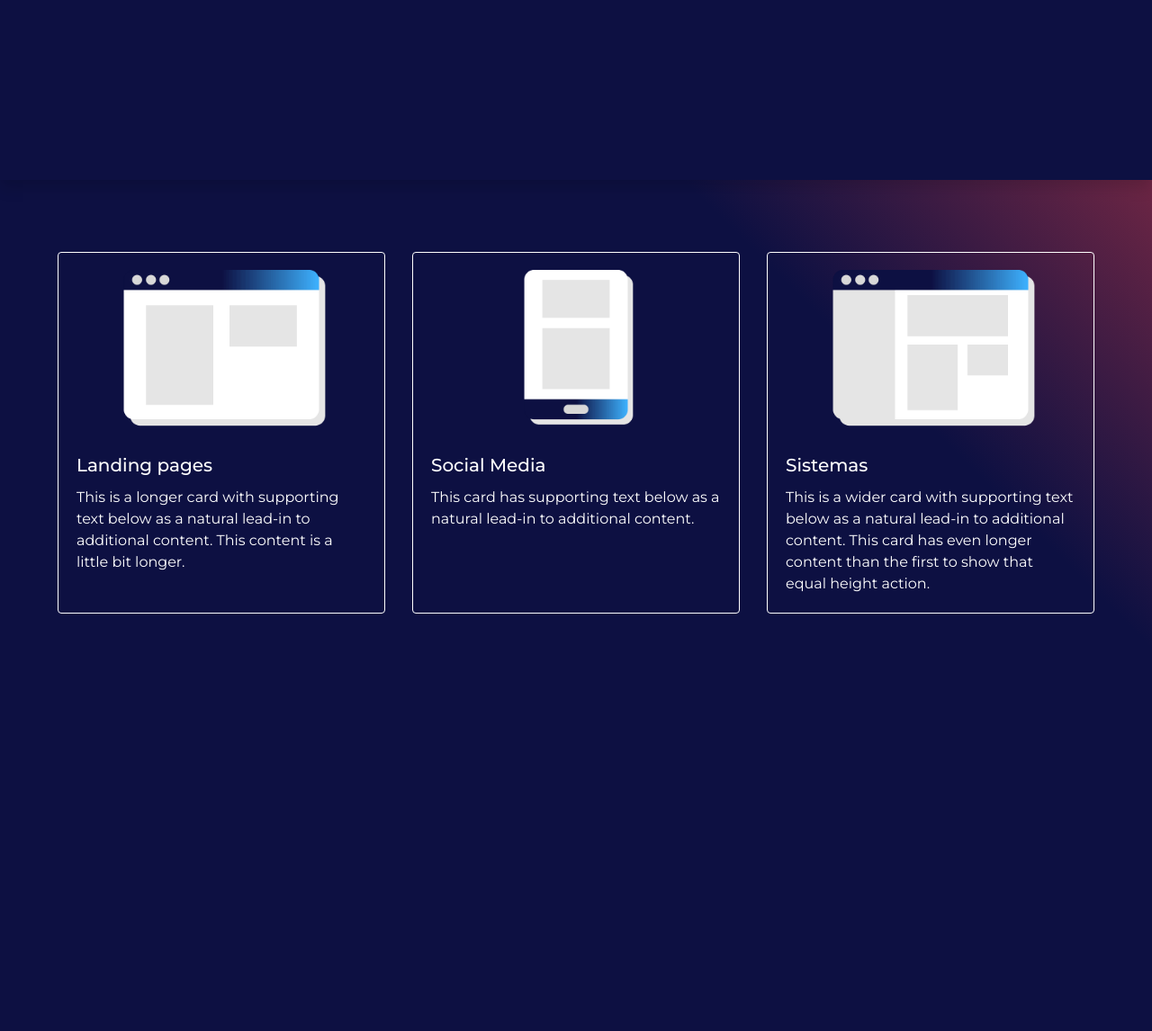
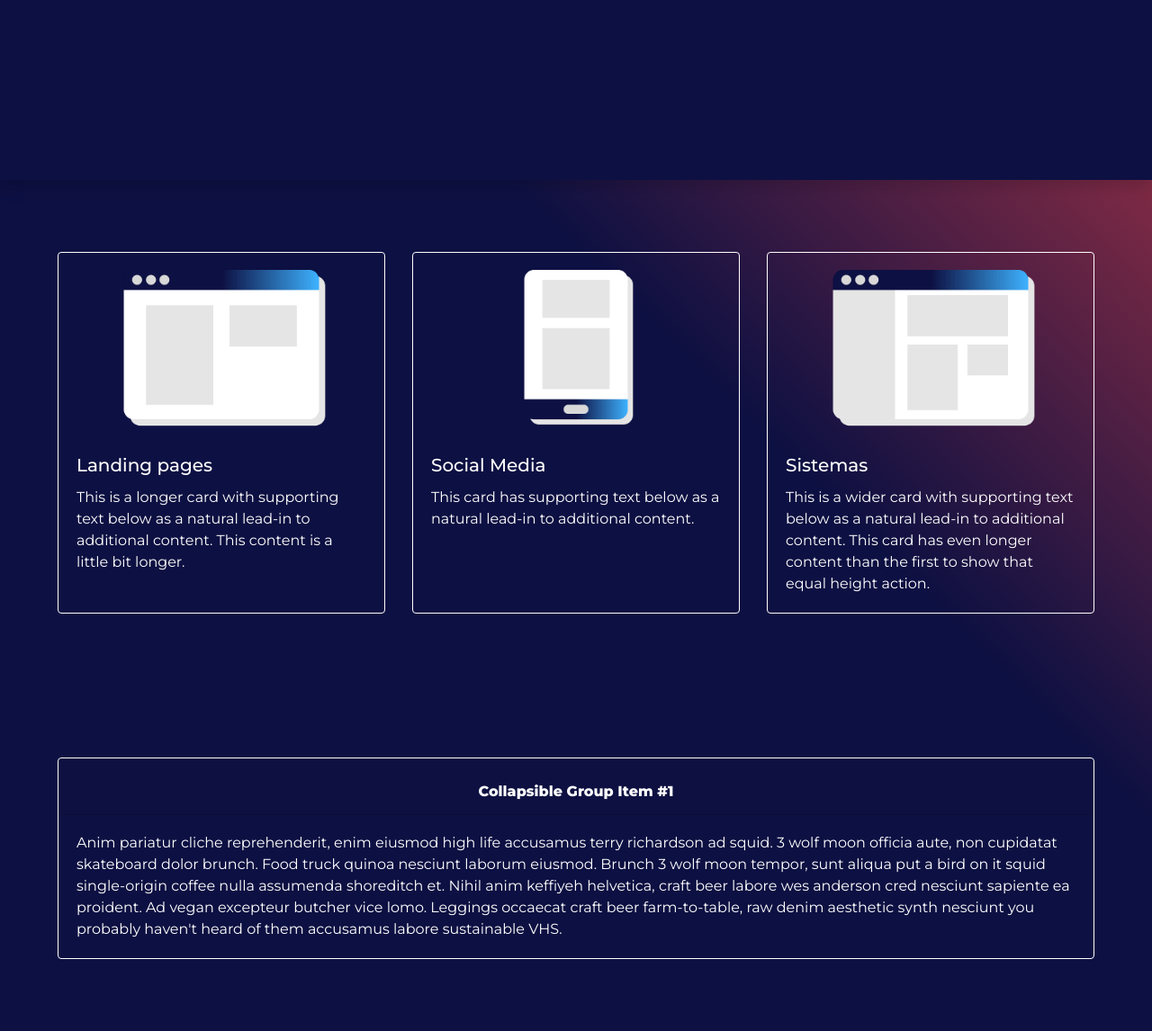
Before and after one commit to Bersanii/SbMidia, a PHP site: page / in a window 1280 px wide. Shown: the part 600-1746 px from the top of the page at 90% size. Before the commit the page ends 1282 px from the top, so only its background shows below. Run offline with PHP 8.4, Linux system fonts and the light colour scheme.

Commit message:
Accordeon created

```diff
--- a/css/style.css
+++ b/css/style.css
@@ -30,6 +30,14 @@
     border-radius: 0;
 }
 
+.btn-accordion{
+    background: none;
+    border: none;
+    font-weight: 800;
+    color: #FFF;
+    font-size: 1rem;
+}
+
 
 /*☰☰☰☰☰☰☰☰☰☰☰☰☰☰☰☰☰☰☰☰☰☰☰☰*/
 .banner{
--- a/index.html
+++ b/index.html
@@ -93,6 +93,29 @@
         </div>
     </div>
 
+    <div class="containe-fluid">
+        <div class="row " style="padding: 10vh 5vw 10vh 5vw; max-width: 100%; margin: 0;">
+            <div class="accordion" id="duvidas" style="min-width: 100%;">
+                <div class="card">
+                  <div class="card-header" id="headingOne">
+                    <h2 class="mb-0">
+                      <button class="btn-accordion text-center" style="min-width: 100%;" type="button" data-toggle="collapse" data-target="#collapseOne" aria-expanded="true" aria-controls="collapseOne">
+                        Collapsible Group Item #1
+                      </button>
+                    </h2>
+                  </div>
+
+                  <div id="collapseOne" class="collapse show" aria-labelledby="headingOne" data-parent="#duvidas">
+                    <div class="card-body">
+                      Anim pariatur cliche reprehenderit, enim eiusmod high life accusamus terry richardson ad squid. 3 wolf moon officia aute, non cupidatat skateboard dolor brunch. Food truck quinoa nesciunt laborum eiusmod. Brunch 3 wolf moon tempor, sunt aliqua put a bird on it squid single-origin coffee nulla assumenda shoreditch et. Nihil anim keffiyeh helvetica, craft beer labore wes anderson cred nesciunt sapiente ea proident. Ad vegan excepteur butcher vice lomo. Leggings occaecat craft beer farm-to-table, raw denim aesthetic synth nesciunt you probably haven't heard of them accusamus labore sustainable VHS.
+                    </div>
+                  </div>
+                </div>
+
+            </div>
+        </div>
+    </div>
+
 
 
 
```
